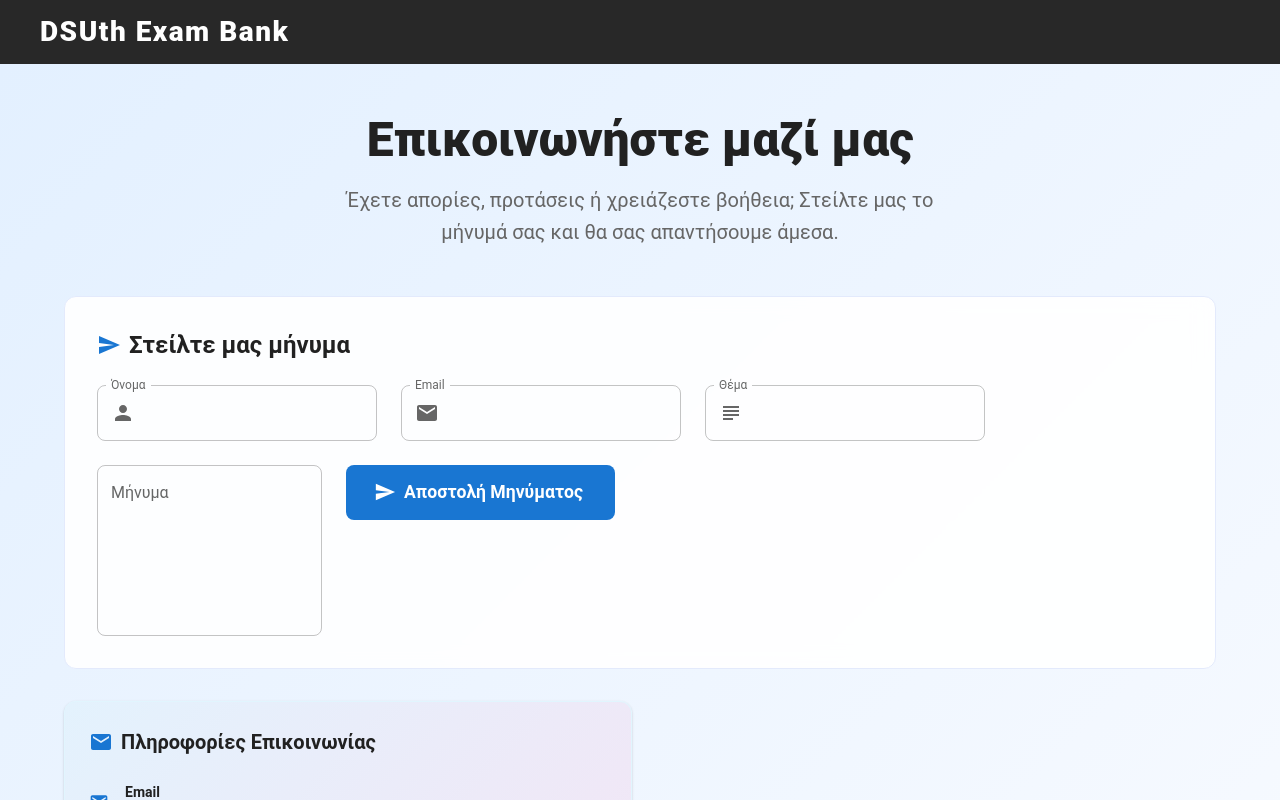
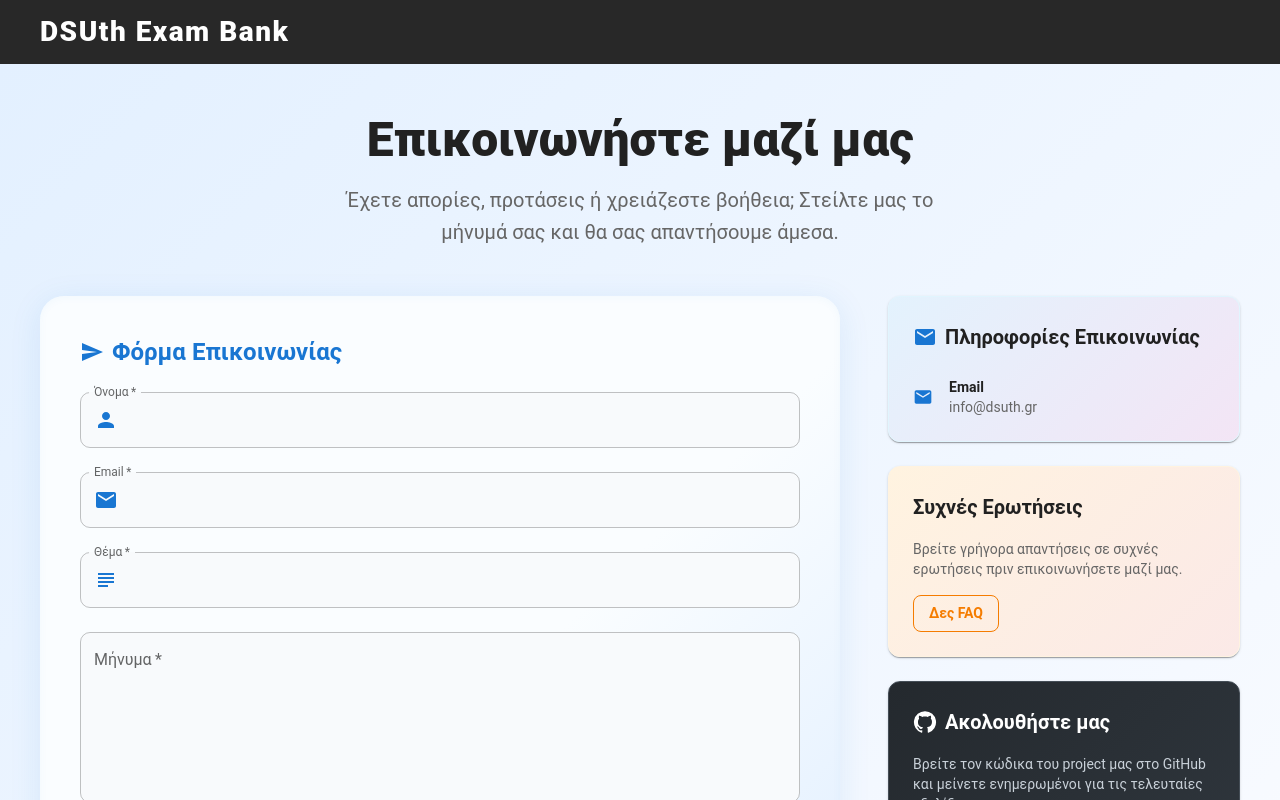
Before and after one commit to Vaggelisbob/dsuth-exam-bank, a React (Vite) app: page /contact in a window 1280 px wide. Built offline with nearby package versions, Linux system fonts and the light colour scheme; no server answers; some icons are missing.

Commit message:
Contact form: Add Resend email integration with beautiful template

```diff
--- a/src/pages/Contact.jsx
+++ b/src/pages/Contact.jsx
@@ -16,13 +16,13 @@ import {
 } from '@mui/material';
 import {
   Email as EmailIcon,
-  Phone as PhoneIcon,
-  LocationOn as LocationIcon,
   Send as SendIcon,
   Person as PersonIcon,
-  Subject as SubjectIcon
+  Subject as SubjectIcon,
+  GitHub as GitHubIcon
 } from '@mui/icons-material';
 import { useSnackbar } from 'notistack';
+import { supabase } from '../supabaseClient';
 
 const Contact = () => {
   const [formData, setFormData] = useState({
@@ -87,9 +87,21 @@ const Contact = () => {
     setLoading(true);
 
     try {
-      // Simulate API call - replace with actual implementation
-      await new Promise(resolve => setTimeout(resolve, 2000));
+      // Call the Supabase Edge Function
+      const { data, error } = await supabase.functions.invoke('send-contact-email', {
+        body: {
+          name: formData.name,
+          email: formData.email,
+          subject: formData.subject,
+          message: formData.message
+        }
+      });
 
+      if (error) {
+        throw new Error(error.message);
+      }
+
+      if (data?.success) {
         enqueueSnackbar('Το μήνυμά σας στάλθηκε επιτυχώς! Θα σας απαντήσουμε σύντομα.', {
           variant: 'success'
         });
@@ -101,8 +113,12 @@ const Contact = () => {
           subject: '',
           message: ''
         });
+      } else {
+        throw new Error(data?.error || 'Unknown error occurred');
+      }
 
     } catch (error) {
+      console.error('Error sending email:', error);
       enqueueSnackbar('Σφάλμα στην αποστολή του μηνύματος. Παρακαλώ δοκιμάστε ξανά.', {
         variant: 'error'
       });
@@ -118,7 +134,7 @@ const Contact = () => {
       py: { xs: 4, md: 6 },
       px: { xs: 2, sm: 3 }
     }}>
-      <Container maxWidth="lg">
+      <Container maxWidth={false} sx={{ maxWidth: '100%', px: { xs: 0, sm: 2 }, display: 'flex', flexDirection: 'column', alignItems: 'center' }}>
         {/* Header */}
         <Box sx={{ textAlign: 'center', mb: 6 }}>
           <Typography
@@ -145,17 +161,31 @@ const Contact = () => {
           </Typography>
         </Box>
 
-        <Grid container spacing={4}>
-          {/* Contact Form */}
-          <Grid item xs={12} lg={8}>
+        <Box sx={{
+          display: 'flex',
+          flexDirection: { xs: 'column', lg: 'row' },
+          alignItems: 'flex-start',
+          justifyContent: 'center',
+          gap: { xs: 4, lg: 6 },
+          width: '100%',
+          maxWidth: 1400,
+          mx: 'auto',
+        }}>
           <Paper
             elevation={0}
             sx={{
-                p: { xs: 3, md: 4 },
-                borderRadius: 3,
-                background: 'rgba(255, 255, 255, 0.9)',
-                border: '1px solid #e3eafc',
-                backdropFilter: 'blur(10px)'
+              p: { xs: 2, sm: 3, md: 5 },
+              borderRadius: 6,
+              background: 'linear-gradient(135deg, #fafdff 60%, #e3f0ff 100%)',
+              boxShadow: '0 6px 32px 0 rgba(25, 118, 210, 0.10), 0 1.5px 8px 0 rgba(25, 118, 210, 0.04) inset',
+              border: 'none',
+              backdropFilter: 'blur(2px)',
+              minHeight: 320,
+              transition: 'box-shadow 0.2s',
+              width: { xs: '100%', sm: 500, md: 700, lg: 800 },
+              maxWidth: { xs: '100%', sm: 500, md: 700, lg: 800 },
+              flexShrink: 0,
+              mx: 'auto',
             }}
           >
             <Typography
@@ -163,23 +193,24 @@ const Contact = () => {
               sx={{
                 fontWeight: 700,
                 mb: 3,
-                  color: '#212121',
+                color: '#1976d2',
                 display: 'flex',
                 alignItems: 'center',
                 gap: 1
               }}
             >
               <SendIcon sx={{ color: '#1976d2' }} />
-                Στείλτε μας μήνυμα
+              Φόρμα Επικοινωνίας
             </Typography>
 
-              <Box component="form" onSubmit={handleSubmit} sx={{ mt: 3 }}>
-                <Grid container spacing={3}>
-                  <Grid item xs={12} sm={6}>
+            <Box component="form" onSubmit={handleSubmit} sx={{ mt: 2, display: 'flex', flexDirection: 'column', gap: 3 }} autoComplete="on" noValidate>
               <TextField
                 fullWidth
+                required
                 label="Όνομα"
                 name="name"
+                autoComplete="name"
+                aria-label="Όνομα"
                 value={formData.name}
                 onChange={handleChange}
                 error={!!errors.name}
@@ -187,27 +218,29 @@ const Contact = () => {
                 InputProps={{
                   startAdornment: (
                     <InputAdornment position="start">
-                            <PersonIcon sx={{ color: '#666' }} />
+                      <PersonIcon sx={{ color: '#1976d2' }} />
                     </InputAdornment>
                   ),
                 }}
                 sx={{
                   '& .MuiOutlinedInput-root': {
-                          borderRadius: 2,
-                          '&:hover fieldset': {
+                    borderRadius: 2.5,
+                    background: '#f8fafc',
+                    '&.Mui-focused fieldset': {
                       borderColor: '#1976d2',
+                      borderWidth: 2,
                     },
                   },
                 }}
               />
-                  </Grid>
-
-                  <Grid item xs={12} sm={6}>
               <TextField
                 fullWidth
+                required
                 label="Email"
                 name="email"
                 type="email"
+                autoComplete="email"
+                aria-label="Email"
                 value={formData.email}
                 onChange={handleChange}
                 error={!!errors.email}
@@ -215,26 +248,28 @@ const Contact = () => {
                 InputProps={{
                   startAdornment: (
                     <InputAdornment position="start">
-                            <EmailIcon sx={{ color: '#666' }} />
+                      <EmailIcon sx={{ color: '#1976d2' }} />
                     </InputAdornment>
                   ),
                 }}
                 sx={{
                   '& .MuiOutlinedInput-root': {
-                          borderRadius: 2,
-                          '&:hover fieldset': {
+                    borderRadius: 2.5,
+                    background: '#f8fafc',
+                    '&.Mui-focused fieldset': {
                       borderColor: '#1976d2',
+                      borderWidth: 2,
                     },
                   },
                 }}
               />
-                  </Grid>
-
-                  <Grid item xs={12}>
               <TextField
                 fullWidth
+                required
                 label="Θέμα"
                 name="subject"
+                autoComplete="off"
+                aria-label="Θέμα"
                 value={formData.subject}
                 onChange={handleChange}
                 error={!!errors.subject}
@@ -242,44 +277,45 @@ const Contact = () => {
                 InputProps={{
                   startAdornment: (
                     <InputAdornment position="start">
-                            <SubjectIcon sx={{ color: '#666' }} />
+                      <SubjectIcon sx={{ color: '#1976d2' }} />
                     </InputAdornment>
                   ),
                 }}
                 sx={{
                   '& .MuiOutlinedInput-root': {
-                          borderRadius: 2,
-                          '&:hover fieldset': {
+                    borderRadius: 2.5,
+                    background: '#f8fafc',
+                    '&.Mui-focused fieldset': {
                       borderColor: '#1976d2',
+                      borderWidth: 2,
                     },
                   },
                 }}
               />
-                  </Grid>
-
-                  <Grid item xs={12}>
               <TextField
                 fullWidth
+                required
                 label="Μήνυμα"
                 name="message"
                 multiline
-                      rows={6}
+                minRows={6}
+                autoComplete="off"
+                aria-label="Μήνυμα"
                 value={formData.message}
                 onChange={handleChange}
                 error={!!errors.message}
                 helperText={errors.message}
                 sx={{
                   '& .MuiOutlinedInput-root': {
-                          borderRadius: 2,
-                          '&:hover fieldset': {
+                    borderRadius: 2.5,
+                    background: '#f8fafc',
+                    '&.Mui-focused fieldset': {
                       borderColor: '#1976d2',
+                      borderWidth: 2,
                     },
                   },
                 }}
               />
-                  </Grid>
-
-                  <Grid item xs={12}>
               <Button
                 type="submit"
                 variant="contained"
@@ -291,35 +327,31 @@ const Contact = () => {
                   fontSize: '1.1rem',
                   px: 4,
                   py: 1.5,
-                        borderRadius: 2,
+                  borderRadius: 2.5,
                   backgroundColor: '#1976d2',
                   color: '#fff',
-                        boxShadow: 'none',
+                  boxShadow: '0 2px 8px rgba(25, 118, 210, 0.10)',
                   transition: 'background 0.2s, color 0.2s',
                   '&:hover': {
                     backgroundColor: '#115293',
                     color: '#fff',
-                          boxShadow: 'none',
+                    boxShadow: '0 4px 16px rgba(25, 118, 210, 0.13)',
                   },
                   '&:disabled': {
                     backgroundColor: '#ccc',
                     color: '#666',
                   },
-                        minHeight: 48,
+                  minHeight: 52,
                   textTransform: 'none',
+                  letterSpacing: 0.5,
                 }}
               >
                 {loading ? 'Αποστολή...' : 'Αποστολή Μηνύματος'}
               </Button>
-                  </Grid>
-                </Grid>
             </Box>
           </Paper>
-          </Grid>
 
-          {/* Contact Information */}
-          <Grid item xs={12} lg={4}>
-            <Box sx={{ display: 'flex', flexDirection: 'column', gap: 3 }}>
+          <Box sx={{ flex: 1, minWidth: { xs: '100%', lg: 320 }, maxWidth: 420, display: 'flex', flexDirection: 'column', gap: 3, mt: { xs: 4, lg: 0 } }}>
             {/* Info Card */}
             <Card
               sx={{
@@ -353,30 +385,6 @@ const Contact = () => {
                       </Typography>
                       <Typography variant="body2" sx={{ color: '#666' }}>
                         info@dsuth.gr
-                        </Typography>
-                      </Box>
-                    </Box>
-
-                    <Box sx={{ display: 'flex', alignItems: 'center', gap: 2 }}>
-                      <PhoneIcon sx={{ color: '#1976d2', fontSize: 20 }} />
-                      <Box>
-                        <Typography variant="body2" sx={{ fontWeight: 600, color: '#212121' }}>
-                          Τηλέφωνο
-                        </Typography>
-                        <Typography variant="body2" sx={{ color: '#666' }}>
-                          +30 24210 74900
-                        </Typography>
-                      </Box>
-                    </Box>
-
-                    <Box sx={{ display: 'flex', alignItems: 'center', gap: 2 }}>
-                      <LocationIcon sx={{ color: '#1976d2', fontSize: 20 }} />
-                      <Box>
-                        <Typography variant="body2" sx={{ fontWeight: 600, color: '#212121' }}>
-                          Διεύθυνση
-                        </Typography>
-                        <Typography variant="body2" sx={{ color: '#666' }}>
-                          Πανεπιστημιούπολη, Βόλος
                       </Typography>
                     </Box>
                   </Box>
@@ -425,9 +433,58 @@ const Contact = () => {
                 </Button>
               </CardContent>
             </Card>
+
+            {/* GitHub Card */}
+            <Card
+              sx={{
+                borderRadius: 3,
+                background: 'linear-gradient(135deg, #24292e 0%, #2f363d 100%)',
+                border: '1px solid #444d56',
+                color: 'white',
+              }}
+            >
+              <CardContent sx={{ p: 3 }}>
+                <Typography
+                  variant="h6"
+                  sx={{
+                    fontWeight: 700,
+                    mb: 2,
+                    color: 'white',
+                    display: 'flex',
+                    alignItems: 'center',
+                    gap: 1
+                  }}
+                >
+                  <GitHubIcon sx={{ color: 'white' }} />
+                  Ακολουθήστε μας
+                </Typography>
+                <Typography variant="body2" sx={{ color: '#c9d1d9', mb: 2 }}>
+                  Βρείτε τον κώδικα του project μας στο GitHub και μείνετε ενημερωμένοι για τις τελευταίες εξελίξεις.
+                </Typography>
+                <Button
+                  variant="outlined"
+                  href="https://github.com/vaggelismpomponis/dsuth-exam-bank"
+                  target="_blank"
+                  rel="noopener noreferrer"
+                  sx={{
+                    borderColor: '#c9d1d9',
+                    color: '#c9d1d9',
+                    '&:hover': {
+                      borderColor: 'white',
+                      backgroundColor: 'rgba(255, 255, 255, 0.1)',
+                      color: 'white'
+                    },
+                    borderRadius: 2,
+                    textTransform: 'none',
+                    fontWeight: 600
+                  }}
+                >
+                  GitHub Repository
+                </Button>
+              </CardContent>
+            </Card>
           </Box>
-          </Grid>
-        </Grid>
+        </Box>
       </Container>
     </Box>
   );
```
Also changed, not shown: src/pages/Home.jsx (+1 -29 lines), 2 other files (tests, documents, lock files or other folders). Lines whose indentation alone changed are shown as unchanged.
